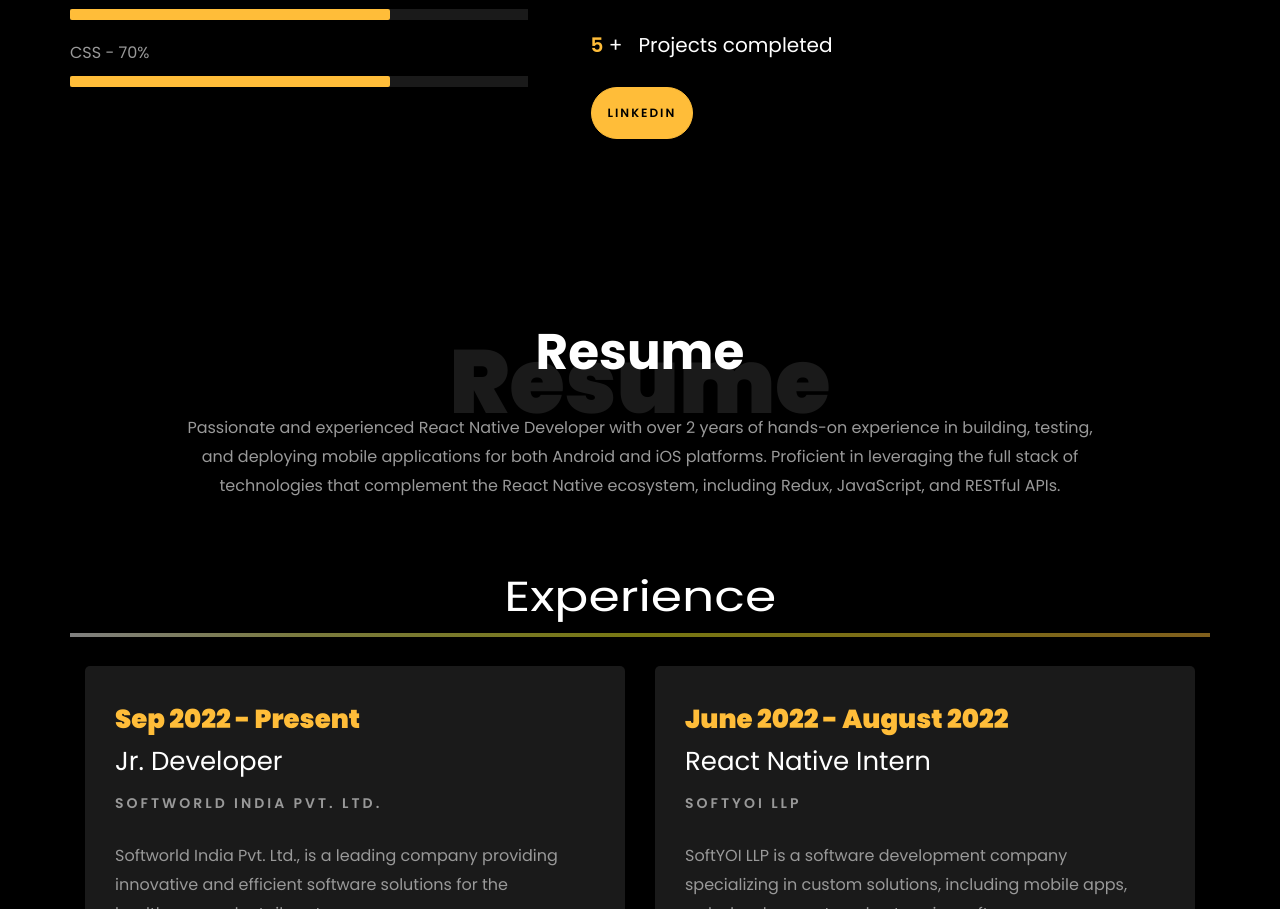
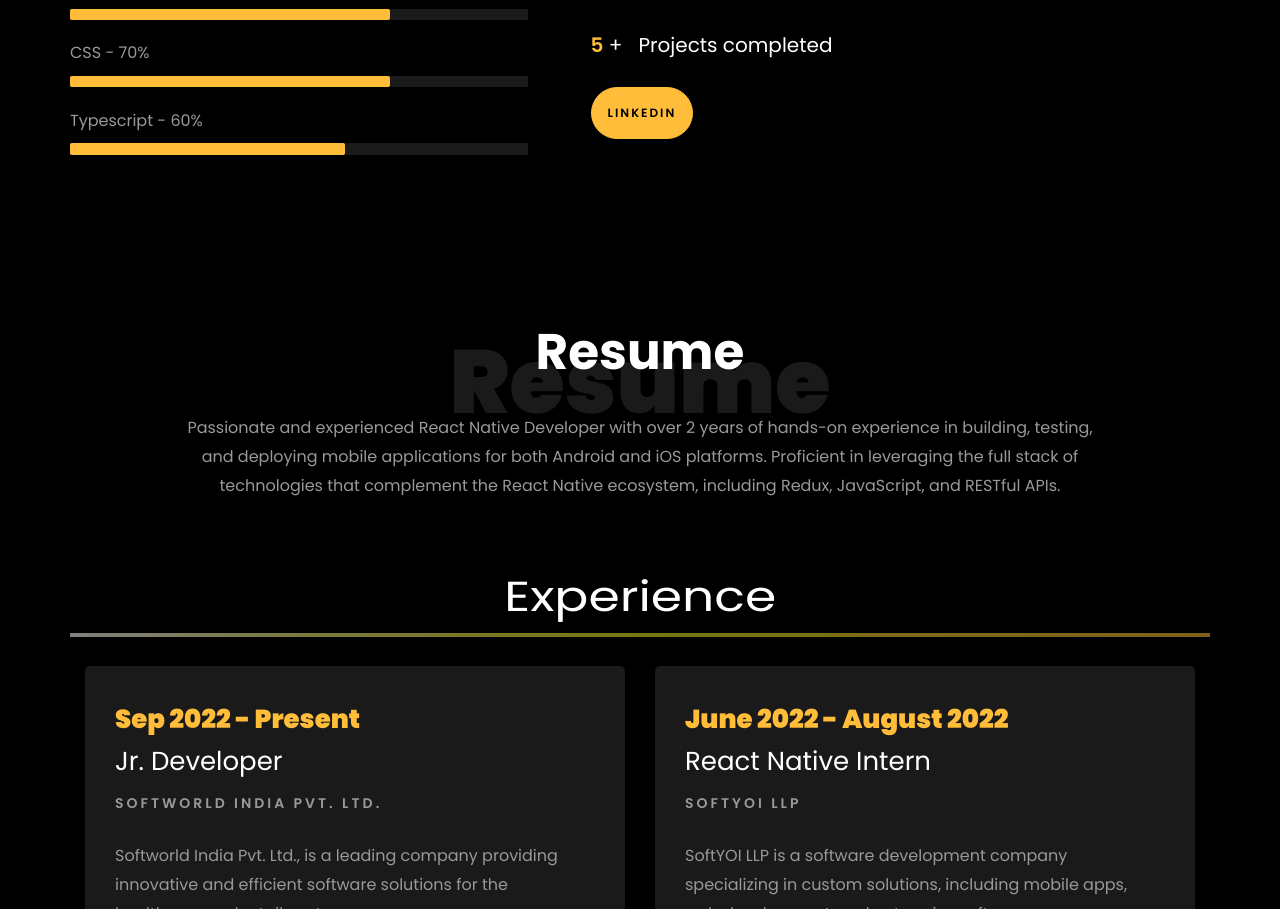
Before and after one commit to Developerkuldeepradhe/portfolio, a plain HTML site: page index.html in a window 1280 px wide. Shown: the part 1440-2349 px from the top of the page. Drawn offline with Linux system fonts and the light colour scheme; files whose address does not match are found by name.

Commit message:
added typescript and new CV

```diff
--- a/index.html
+++ b/index.html
@@ -264,6 +264,12 @@
 										<div class="progress-bar" role="progressbar" style="width: 70%" aria-valuenow="80" aria-valuemin="0"
 											aria-valuemax="100"></div>
 									</div>
+									<span>Typescript - </span> <span class="pull-right">60%</span>
+									<div class="progress">
+										<div class="progress-bar" role="progressbar" style="width: 60%" aria-valuenow="80" aria-valuemin="0"
+											aria-valuemax="100"></div>
+									</div>
+
 								</div>
 							</div>
 						</div>
```
Also changed, not shown: 1 other file.
